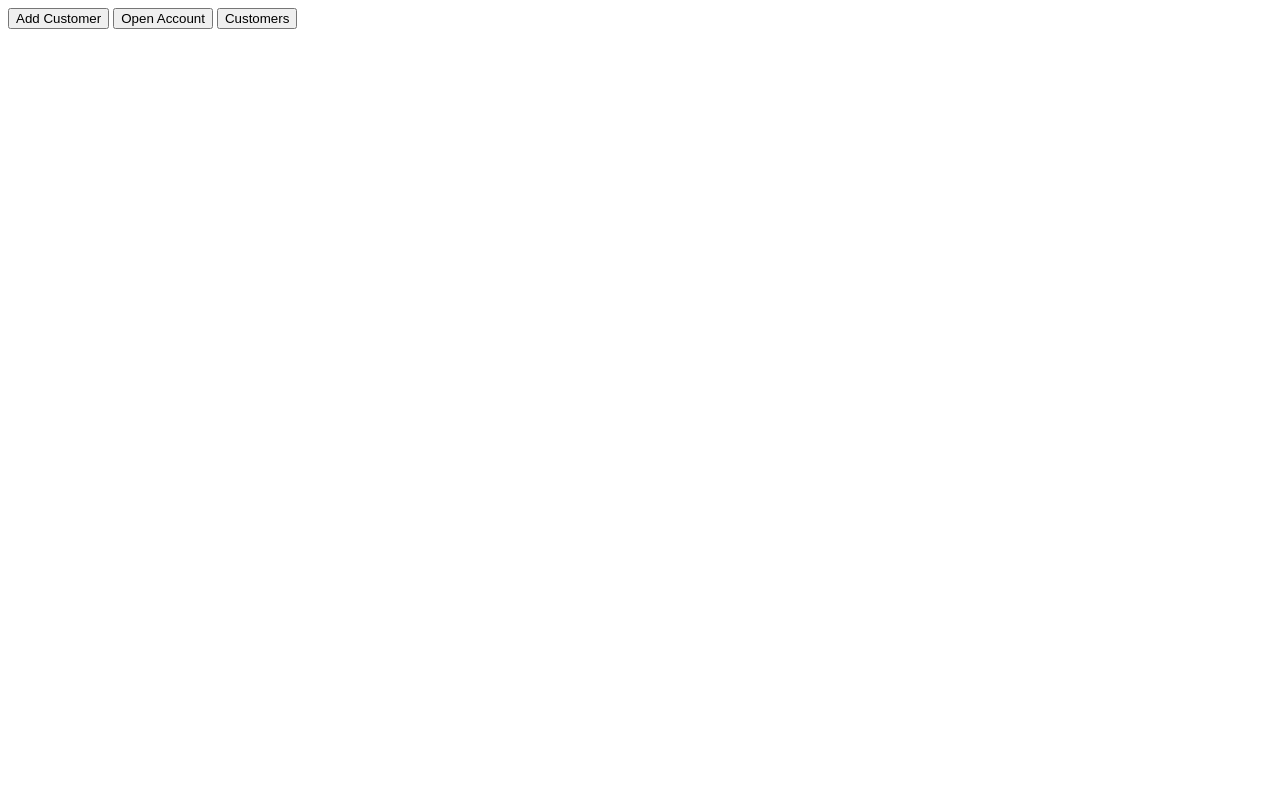
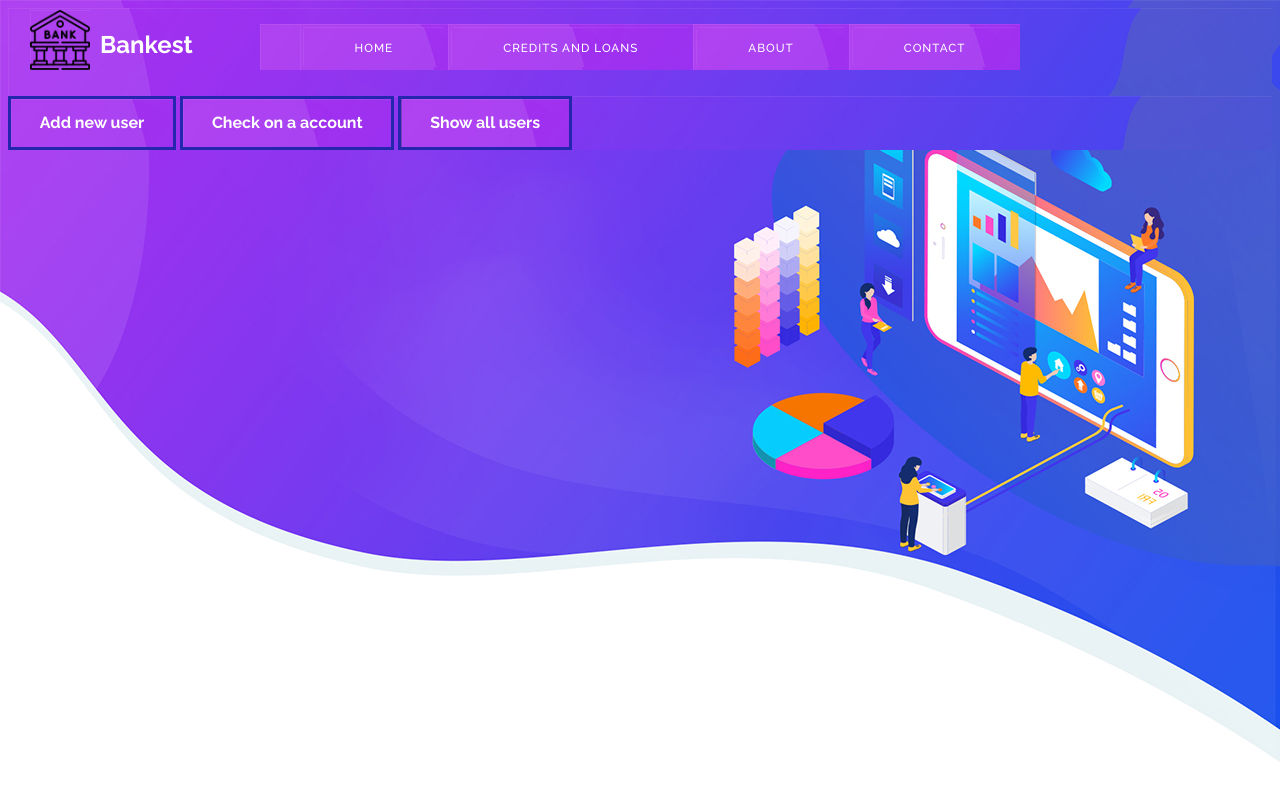
Before and after one commit to fatimajcm/bancoBDD, a plain HTML site: page html/viewAdmin.html in a window 1280 px wide. Drawn offline with Linux system fonts and the light colour scheme.

Commit message:
admin view

```diff
--- a/css/viewadmin.css
+++ b/css/viewadmin.css
@@ -0,0 +1,101 @@
+@import url('https://fonts.googleapis.com/css2?family=Raleway:wght@300;400;500;600;700&display=swap');
+
+    *{
+        background-image: url(../images/bg.jpg);
+        font-family: 'Raleway', sans-serif;
+    }
+    .container {
+     margin-top: 10px;
+    }
+
+    .logo{
+      position: fixed;
+      top: 0;
+      left: 0;
+      width: 60px;
+      height: 60px;
+      margin-top: 10px;
+      margin-left: 30px;
+    }
+    .titulo{
+      color: white;
+      margin-left: 70px;
+    }
+
+    a{
+      text-decoration: none;
+  }
+  ul{
+      list-style: none;
+  }
+  input,button,textarea{
+      border: none;
+      outline: none;
+  }
+  /*****************NAVIGATION*************/
+
+  nav{
+      display: flex;
+      justify-content: space-around;
+      align-items: center;
+      left: 0;
+      top: 0;
+      width: 100%;
+      z-index: 1;
+  }
+  nav ul{
+      display: flex;
+  }
+  nav ul li a{
+      height: 40px;
+      line-height: 43px;
+      margin: 3px;
+      padding: 0 52px;
+      display: flex;
+      font-size: 0.73rem;
+      text-transform: uppercase;
+      font-weight: 500;
+      letter-spacing: 1px;
+      border-radius: 3px;
+      transition: 0.6s ease-in-out;
+      color: #ffffff;
+  }
+  nav ul li a:hover{
+      background-color: #fc6f41;
+      color: #fff;
+      box-shadow: 5px 10px 30px rgba(252, 59, 0, 0.397);
+  }
+
+
+.btn {
+    display: inline-block;
+    padding: 0.9rem 1.8rem;
+    font-size: 16px;
+    font-weight: 700;
+    color: white;
+    border: 3px solid rgb(36, 38, 173);
+    cursor: pointer;
+    position: relative;
+    background-color: transparent;
+    text-decoration: none;
+    overflow: hidden;
+    z-index: 1;
+    font-family: inherit;
+   }
+
+   .btn::before {
+    content: "";
+    position: absolute;
+    left: 0;
+    top: 0;
+    width: 100%;
+    height: 100%;
+    background-color: rgb(73, 56, 133);
+    transform: translateX(-100%);
+    transition: all .3s;
+    z-index: -1;
+   }
+
+   .btn:hover::before {
+    transform: translateX(0);
+   }
--- a/html/viewAdmin.html
+++ b/html/viewAdmin.html
@@ -4,21 +4,35 @@
     <meta charset="UTF-8">
     <meta name="viewport" content="width=device-width, initial-scale=1.0">
     <title>Bankest</title>
-    <link rel="stylesheet" href="../css/styles1.css"/>
+    <link rel="stylesheet" href="../css/viewadmin.css"/>
 </head>
 <body>
-<div class="border box padT20">
+    <header class="main">
+        <nav>
+          <a href="../html/main.html" class="logo">
+              <h1 class="titulo">Bankest</h1>
+              <img class="logo" src="../images/bank.png">
+          </a>
+
+          <ul class="menu">
+              <li><a href="../html/main.html">Home</a></li>
+              <li><a href="#">Credits and Loans</a></li>
+              <li><a href="#">About</a></li>
+              <li><a href="#">Contact</a></li>
+          </ul>
+      </nav>
+
+<div class="container">
 	<div class="center">
-		<button ng-class="btnClass1" class="btn btn-lg tab" ng-click="addCust()">Add Customer
-		<b ng-show="btnClass1 === 'btn-primary'" id="notch" class="notch"></b></button>
-		<button ng-class="btnClass2" class="btn btn-lg tab" ng-click="openAccount()">Open Account
-		<b ng-show="btnClass2 === 'btn-primary'" id="notch" class="notch"></b></button>
-		<button ng-class="btnClass3" class="btn btn-lg tab" ng-click="showCust()">Customers
-		<b ng-show="btnClass3 === 'btn-primary'" id="notch" class="notch"></b></button>
+		<button class="btn" onclick="addClient()">Add new user</button>
+        <button class="btn" onclick="">Check on a account</button>
+        <button class="btn" onclick="">Show all users</button>
 	</div>
-	<div class="" ui-view>
-	</div>
+</div>
 
-</div>
+</header>
+
+<script src="../js/script.js"></script>
+
 </body>
 </html>
--- a/js/script.js
+++ b/js/script.js
@@ -10,9 +10,28 @@ document.getElementById("loginForm").addEventListener("submit", function(event)
     // Realiza la validación del usuario y la contraseña
     if (username === "admin" && password === "admin123") {
       alert("Inicio de sesión exitoso");
-      // Aquí puedes redirigir al usuario a la página principal
       window.location.href = "../html/viewAdmin.html";
     } else {
       alert("Credenciales inválidas");
     }
   });
+
+function addClient(){
+  var container = document.querySelector('.container');
+
+    // Crea un elemento div
+    var newDiv = document.createElement('div');
+
+    // Agrega código HTML al nuevo div
+    // CAMBIAR POR UN FORM QUE ENVIE DATOS DE NOMBRE, APELLIDO Y CORREO
+    newDiv.innerHTML = `<p>ID Cliente:</p>
+    <p>Nombre: </p>
+    <p>Apellido: </p>
+    <p>Dirección: </p>
+    <p>Teléfono: </p>
+    <p>Correo Electrónico: </p>
+  `;
+
+    // Agrega el nuevo div al contenedor
+    container.appendChild(newDiv);
+}
```
Also changed, not shown: html/loginadmin.html (+1 -1 lines).
